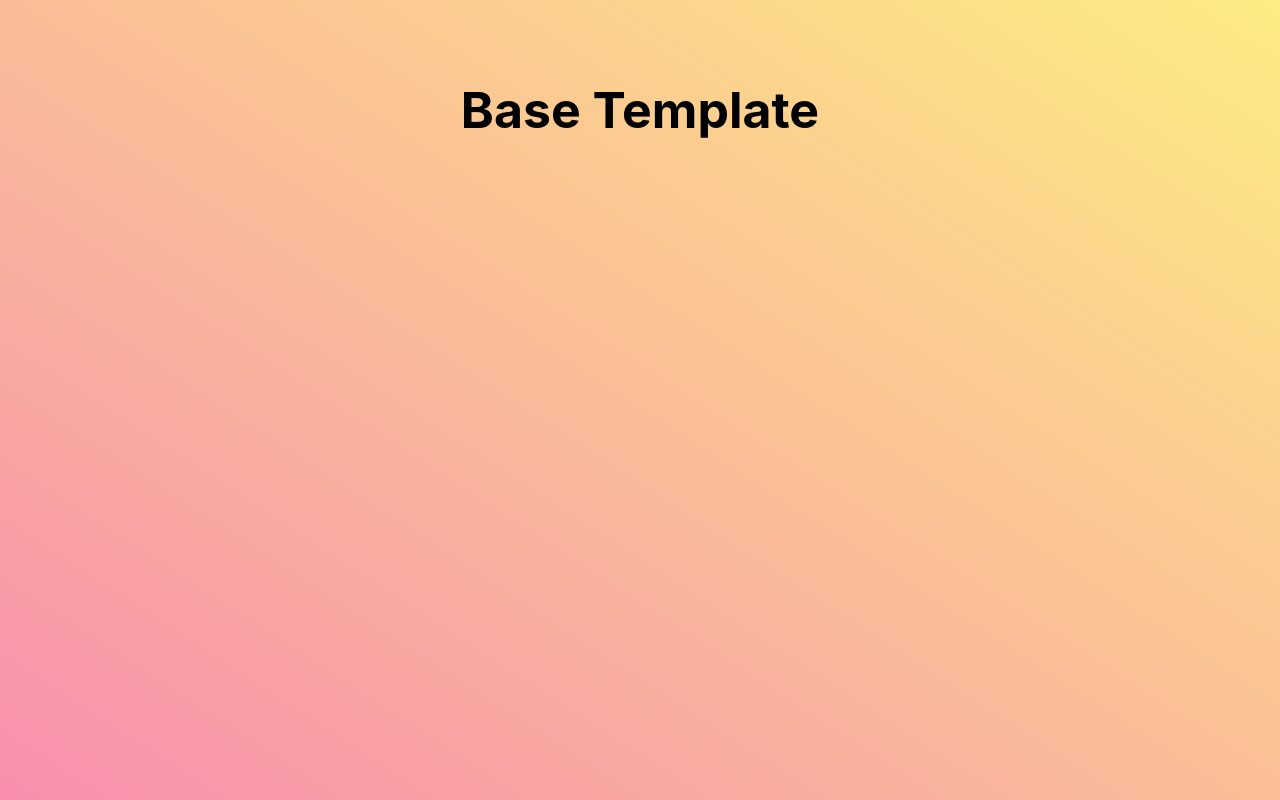
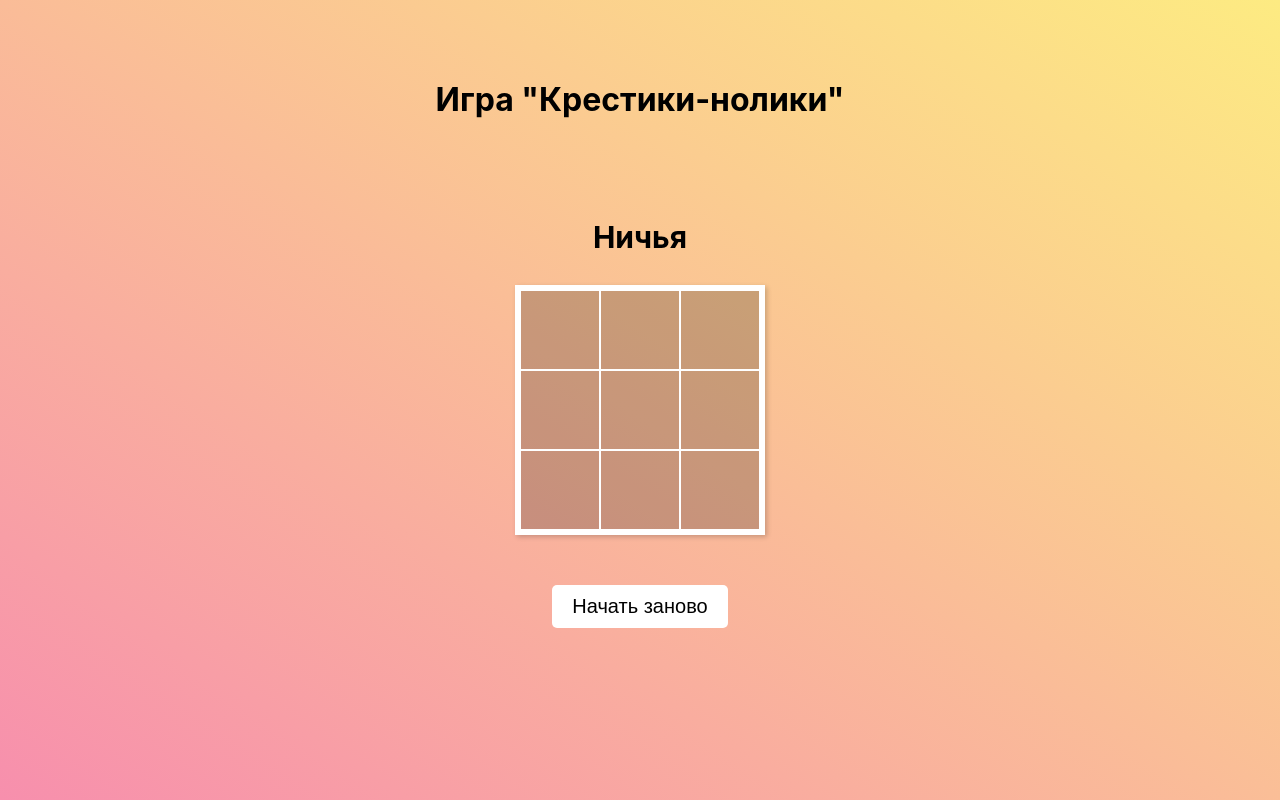
Before and after one commit to GETSHOU/REACT_App-education, a React (Create React App) app: page / in a window 1280 px wide. Built offline with nearby package versions, Linux system fonts and the light colour scheme.

Commit message:
added styles, created components

```diff
--- a/src/App.css
+++ b/src/App.css
@@ -4,4 +4,25 @@
 	flex-direction: column;
 	align-items: center;
 	padding: 80px 15px 15px 15px;
+	user-select: none;
 }
+
+.appTitle {
+	margin-bottom: 100px;
+	font-weight: bold;
+}
+
+.buttonStartOver {
+	/* height: 30px; */
+	padding: 10px 20px;
+	font-size: 20px;
+	border-radius: 5px;
+	background: #ffffff;
+	transition: all 0.2s ease;
+}
+
+.buttonStartOver:hover {
+	color: #ffffff;
+	background: rgba(0, 0, 0, 0.8);
+	box-shadow: 2px 2px 10px 0 rgba(0, 0, 0, 0.2);
+}
--- a/src/App.js
+++ b/src/App.js
@@ -1,10 +1,25 @@
 import './App.css';
-import { Component } from './components/Component/Component';
+import { useState } from 'react';
+import { Field } from './components/Field/Field.jsx';
+import { Information } from './components/Information/Information.jsx';
 
-export const App = () => {
+const GameLayout = (props) => {
 	return (
 		<div className="App">
-			<Component />
+			<h1 className={'appTitle'}>Игра "Крестики-нолики"</h1>
+			<Information />
+			<Field fieldValues={props.fieldValues}></Field>
+			<button className="buttonStartOver">Начать заново</button>
 		</div>
 	);
 };
+
+export const Game = () => {
+	const [currentPlayer, setCurrentPlayer] = useState('x'); // может быть 'o' или 'x'
+	const [isGameEnded, setIsGameEnded] = useState(false); // была ли завершена игра
+	const [isDraw, setIsDraw] = useState(false); // была ли ничья
+
+	const field = ['', '', '', '', '', '', '', '', ''];
+
+	return <GameLayout fieldValues={field} />;
+};
--- a/src/components/Component/Component.jsx
+++ /dev/null
@@ -1,7 +0,0 @@
-import componentStyles from './Component.module.css';
-
-export const Component = (props) => {
-	return (
-		<div className={componentStyles.example}>Base Template</div>
-	)
-}
--- a/src/components/Component/Component.module.css
+++ /dev/null
@@ -1,4 +0,0 @@
-.example {
-	font-size: 50px;
-	font-weight: bold;
-}
--- /dev/null
+++ b/src/components/Field/Field.jsx
@@ -0,0 +1,26 @@
+import styles from './Field.module.css';
+
+const FieldLayout = (props) => {
+	return (
+		<div className={styles.fieldWrapper}>
+			<div className={styles.field}>
+				{props.fieldValues.map((value, i) => {
+					return (
+						<div
+							key={i}
+							className={styles.cell}
+						>
+							{value}
+						</div>
+							);
+				})}
+			</div>
+		</div>
+	)
+};
+
+export const Field = (props) => {
+	return (
+		<FieldLayout fieldValues={props.fieldValues}/>
+	);
+}
--- /dev/null
+++ b/src/components/Field/Field.module.css
@@ -0,0 +1,35 @@
+.fieldWrapper {
+	display: flex;
+	flex-direction: column;
+	align-items: center;
+	margin-bottom: 50px;
+}
+
+.field {
+	display: grid;
+	grid-template-rows: 1fr 1fr 1fr;
+	grid-template-columns: 1fr 1fr 1fr;
+	border: 5px solid #ffffff;
+	background: rgba(0, 0, 0, 0.2);
+	box-shadow: 2px 2px 5px 0 rgba(0, 0, 0, 0.2);
+}
+
+.cell {
+	overflow: hidden;
+	display: flex;
+	justify-content: center;
+	align-items: center;
+	width: 80px;
+	height: 80px;
+	padding: 5px 5px 16px 5px;
+	color: #ffffff;
+	font-size: 50px;
+	border: 1px solid #ffffff;
+	text-transform: lowercase;
+	cursor: pointer;
+	transition: all 0.2s ease;
+}
+
+.cell:hover {
+	background: rgba(0, 0, 0, 0.4);
+}
--- /dev/null
+++ b/src/components/Information/Information.jsx
@@ -0,0 +1,13 @@
+import styles from './Information.module.css';
+
+const InformationLayout = () => {
+	return (
+		<div className={styles.information}>Ничья</div>
+	)
+};
+
+export const Information = (props) => {
+	return (
+		<InformationLayout />
+	);
+}
--- /dev/null
+++ b/src/components/Information/Information.module.css
@@ -0,0 +1,5 @@
+.information {
+	margin-bottom: 30px;
+	font-size: 30px;
+	font-weight: bold;
+}
--- a/src/index.js
+++ b/src/index.js
@@ -2,11 +2,11 @@ import React from 'react';
 import ReactDOM from 'react-dom/client';
 import './clearFix.css';
 import './index.css';
-import { App } from './App';
+import { Game } from './App';
 
 const root = ReactDOM.createRoot(document.getElementById('root'));
 root.render(
 	<React.StrictMode>
-		<App />
+		<Game />
 	</React.StrictMode>,
 );
```
